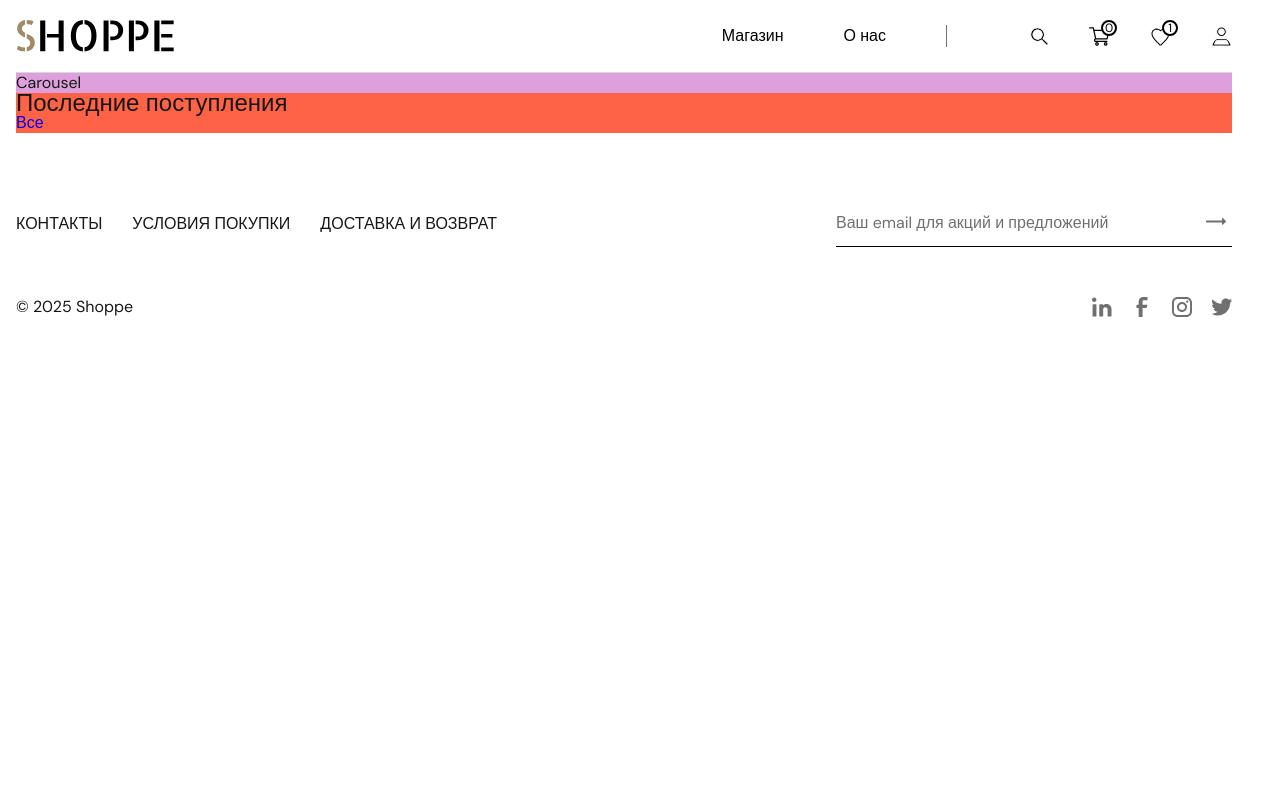
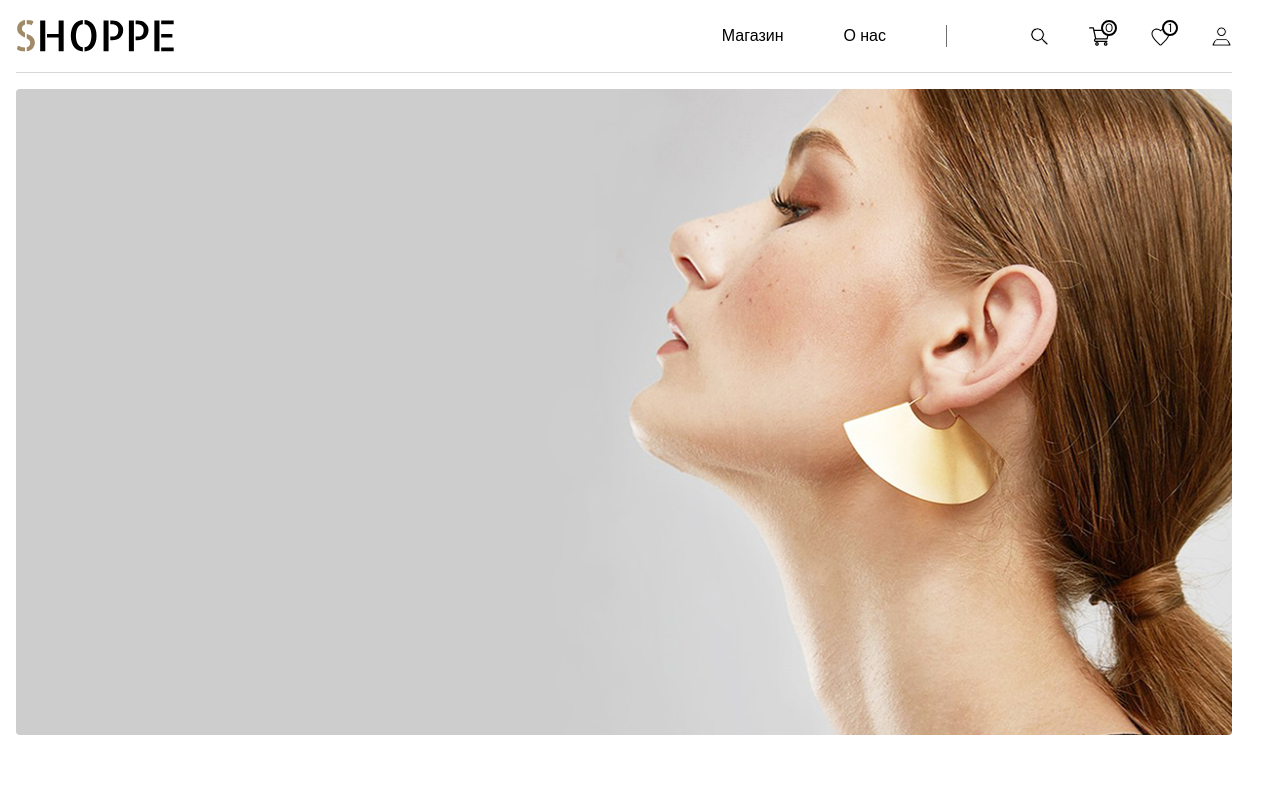
Before and after one commit to ministrov/shoppe-ecommerce-next, a Next.js app: page / in a window 1280 px wide. Shown: the top 798 px of the page. Built offline with nearby package versions, Linux system fonts and the light colour scheme.

Commit message:
feat: create a basic markup structure of carousel component

```diff
--- a/components/carousel/Carousel.module.css
+++ b/components/carousel/Carousel.module.css
@@ -1,3 +1,8 @@
 .carousel {
+  overflow: hidden;
+  display: flex;
+  margin-top: 16px;
+  margin-bottom: 64px;
   background-color: plum;
+  border-radius: var(--border-radius);
 }
--- a/components/carousel/Carousel.tsx
+++ b/components/carousel/Carousel.tsx
@@ -1,7 +1,12 @@
+import Image from 'next/image';
 import styles from './Carousel.module.css';
 
 export const Carousel = () => {
   return (
-    <div className={styles.carousel}>Carousel</div>
+    <div className={styles.carousel}>
+      <Image src={'/home-img-1.jpg'} width={1248} height={646} alt={'Image-1'} />
+      <Image src={'/home-img-2.jpg'} width={1248} height={646} alt={'Image-2'} />
+      <Image src={'/home-img-1.jpg'} width={1248} height={646} alt={'Image-3'} />
+    </div>
   )
 }
```
